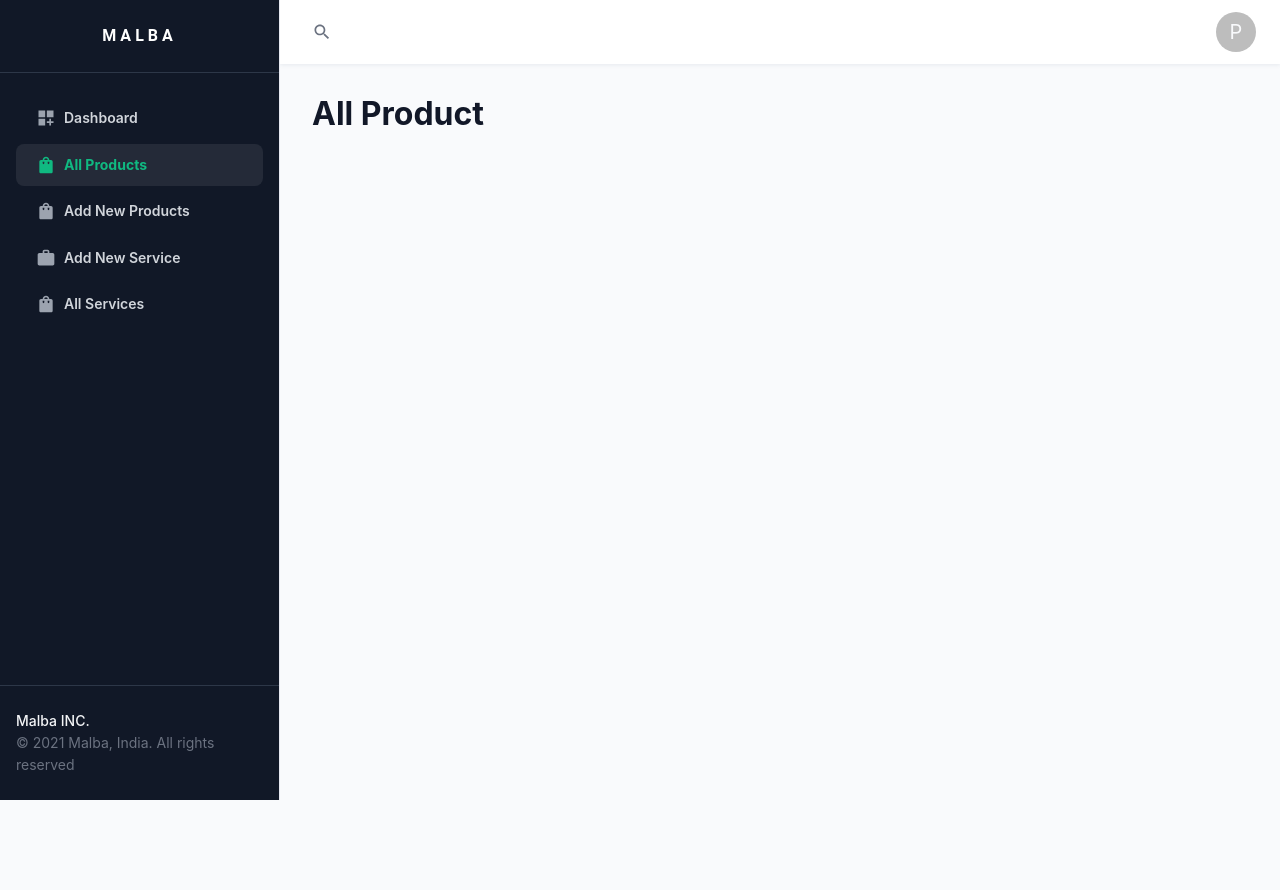
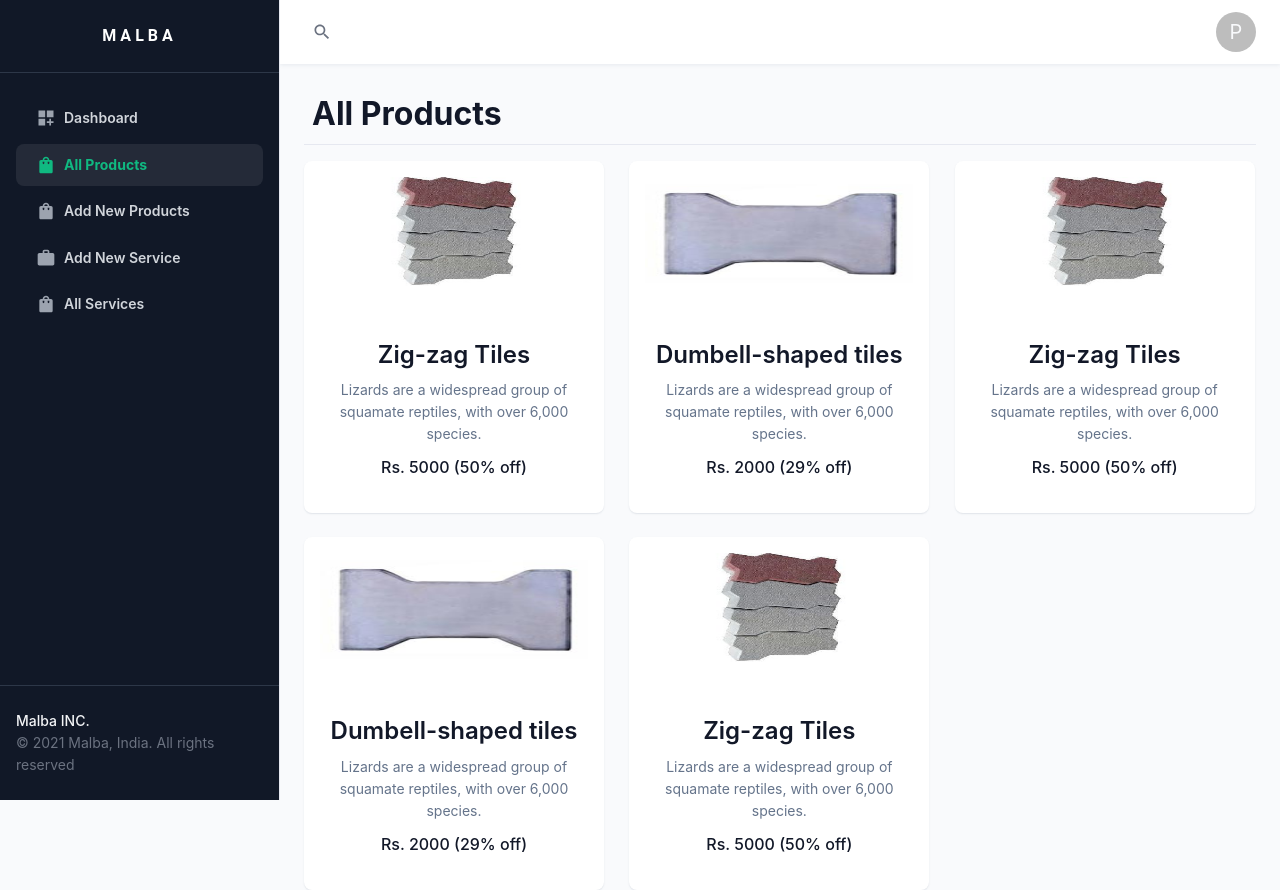
Before and after one commit to Anas-S-Shaikh/malba, a React (Create React App) app: page /all-products in a window 1280 px wide. Before the commit the page ends 800 px from the top, so only its background shows below. Built offline with nearby package versions, Linux system fonts and the light colour scheme.

Commit message:
All Product and ProductCards.

```diff
--- a/src/App.css
+++ b/src/App.css
@@ -1,3 +1,7 @@
 a{
     text-decoration: none;
 }
+img {
+    width: 100%;
+    height: 100%;
+}
--- /dev/null
+++ b/src/Components/Cards.js/ProductCard.js
@@ -0,0 +1,44 @@
+import * as React from "react";
+import Card from "@mui/material/Card";
+import CardActions from "@mui/material/CardActions";
+import CardContent from "@mui/material/CardContent";
+import CardMedia from "@mui/material/CardMedia";
+import Button from "@mui/material/Button";
+import Typography from "@mui/material/Typography";
+// import zigzag from "../../assets/images/zig-zag.jpeg";
+import { Box, CardActionArea } from "@mui/material";
+
+export default function ProductCard({ imgSrc, title, desc, price, offer }) {
+  return (
+    <Card sx={{ maxWidth: 300 }}>
+      <CardActionArea>
+        <CardMedia component="div">
+          <Box
+            sx={{
+              height: 145,
+              p: 2,
+            }}
+          >
+            <img src={imgSrc} alt={title} />
+          </Box>
+        </CardMedia>
+        <CardContent>
+          <Typography
+            gutterBottom
+            variant="h5"
+            component="div"
+            textAlign="center"
+          >
+            {title}
+          </Typography>
+          <Typography variant="body2" color="text.secondary" textAlign="center">
+            {desc}
+          </Typography>
+          <Typography variant="subtitle1" textAlign="center" sx={{mt:1}}>
+            Rs. {price} ({offer}% off)
+          </Typography>
+        </CardContent>
+      </CardActionArea>
+    </Card>
+  );
+}
--- a/src/Pages/Products/AllProducts.js
+++ b/src/Pages/Products/AllProducts.js
@@ -1,22 +1,80 @@
-import { Container, Typography } from "@mui/material";
+import { Container, Divider, Grid, Typography } from "@mui/material";
 import React from "react";
+import Product from "../../Components/Cards.js/ProductCard";
+import zigzag from "../../assets/images/zig-zag.jpeg";
+import dumbell from "../../assets/images/dumble-shape.jpg";
+import { v4 as uuid } from "uuid";
+
+const data = [
+  {
+    id: uuid(),
+    title: "Zig-zag Tiles",
+    imgSrc: zigzag,
+    desc: "Lizards are a widespread group of squamate reptiles, with over 6,000 species.",
+    price: "5000",
+    offer: "50",
+  },
+  {
+    id: uuid(),
+    title: "Dumbell-shaped tiles",
+    imgSrc: dumbell,
+    desc: "Lizards are a widespread group of squamate reptiles, with over 6,000 species.",
+    price: "2000",
+    offer: "29",
+  },
+  {
+    id: uuid(),
+    title: "Zig-zag Tiles",
+    imgSrc: zigzag,
+    desc: "Lizards are a widespread group of squamate reptiles, with over 6,000 species.",
+    price: "5000",
+    offer: "50",
+  },
+  {
+    id: uuid(),
+    title: "Dumbell-shaped tiles",
+    imgSrc: dumbell,
+    desc: "Lizards are a widespread group of squamate reptiles, with over 6,000 species.",
+    price: "2000",
+    offer: "29",
+  },
+  {
+    id: uuid(),
+    title: "Zig-zag Tiles",
+    imgSrc: zigzag,
+    desc: "Lizards are a widespread group of squamate reptiles, with over 6,000 species.",
+    price: "5000",
+    offer: "50",
+  },
+];
 
 const AllProducts = () => {
   return (
     <>
-      {/* <Box
-        component="main"
-        sx={{
-          flexGrow: 1,
-          py: 4,
-        }}
-      > */}
-        <Container maxWidth={false}>
-          <Typography sx={{ m: 1 }} variant="h4">
-            All Product
-          </Typography>
-        </Container>
-      {/* </Box> */}
+      <Container maxWidth={false}>
+        <Typography sx={{ m: 1 }} variant="h4" color="text.primary">
+          All Products
+        </Typography>
+        <Divider
+          sx={{
+            mt: 1,
+            mb: 2,
+          }}
+        />
+        <Grid container spacing={3}>
+          {data.map((product) => (
+            <Grid key={product.id} item xl={3} lg={4} sm={6} xs={12}>
+              <Product
+                title={product.title}
+                imgSrc={product.imgSrc}
+                desc={product.desc}
+                price={product.price}
+                offer={product.offer}
+              />
+            </Grid>
+          ))}
+        </Grid>
+      </Container>
     </>
   );
 };
```
Also changed, not shown: src/Pages/Product/ProductDetails.js (added).
